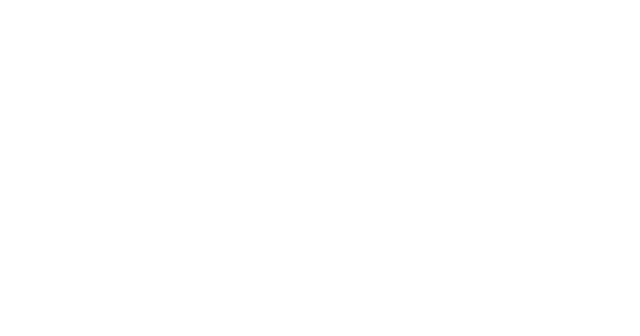
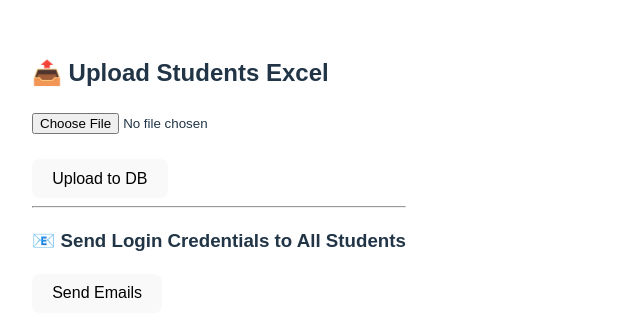
Before and after one commit to RamShekade/placement-portal-frontend, a React (Vite) app: page /upload in a window 1280 px wide. Before the commit this address had no page. Shown: the part 226-562 px from the top of the page, without its empty margins (0-640 px from the left). Built offline with nearby package versions, Linux system fonts and the light colour scheme.

Commit message:
uplaod students data

```diff
--- a/package.json
+++ b/package.json
@@ -12,7 +12,8 @@
   "dependencies": {
     "react": "^19.0.0",
     "react-dom": "^19.0.0",
-    "react-router-dom": "^7.5.3"
+    "react-router-dom": "^7.5.3",
+    "xlsx": "^0.18.5"
   },
   "devDependencies": {
     "@eslint/js": "^9.22.0",
--- a/src/App.jsx
+++ b/src/App.jsx
@@ -2,12 +2,14 @@ import { BrowserRouter as Router, Routes, Route } from 'react-router-dom'
 import Login from './components/Login'
 import Register from './components/Register'
 import Dashboard from './pages/Dashboard'
+import Home from './pages/Home'
 
 function App() {
   return (
     <Router>
       <Routes>
         <Route path="/" element={<Login />} />
+        <Route path="/upload" element={<Home />} />
         <Route path="/register" element={<Register />} />
         <Route path="/dashboard" element={<Dashboard/>} />
       </Routes>
--- a/src/pages/Home.jsx
+++ b/src/pages/Home.jsx
@@ -0,0 +1,85 @@
+// Home.jsx
+import React, { useState } from 'react';
+import * as XLSX from 'xlsx';
+
+export default function Home() {
+  const [data, setData] = useState([]);
+  const [uploadSuccess, setUploadSuccess] = useState(null);
+  const [emailStatus, setEmailStatus] = useState(null);
+  const [loading, setLoading] = useState(false);
+
+  const handleFile = (e) => {
+    const file = e.target.files[0];
+    const reader = new FileReader();
+
+    reader.onload = (event) => {
+      const workbook = XLSX.read(event.target.result, { type: 'binary' });
+      const sheetName = workbook.SheetNames[0];
+      const worksheet = workbook.Sheets[sheetName];
+      const jsonData = XLSX.utils.sheet_to_json(worksheet);
+      setData(jsonData);
+    };
+
+    reader.readAsBinaryString(file);
+  };
+
+  const handleUpload = async () => {
+    if (!data.length) {
+      alert('Please upload and parse a file first!');
+      return;
+    }
+
+    try {
+      setLoading(true);
+      const response = await fetch('https://placement-portal-backend.ramshekade20.workers.dev/api/dummydata', {
+        method: 'POST',
+        headers: { 'Content-Type': 'application/json' },
+        body: JSON.stringify(data),
+      });
+
+      const result = await response.json();
+      setUploadSuccess(result.message);
+    } catch (err) {
+      setUploadSuccess(`❌ Error uploading: ${err}`);
+    } finally {
+      setLoading(false);
+    }
+  };
+
+  const handleSendEmails = async () => {
+    try {
+      setLoading(true);
+      const response = await fetch('https://placement-portal-backend.ramshekade20.workers.dev/api/send-creds-batch', {
+        method: 'POST',
+      });
+
+      const result = await response.json();
+      setEmailStatus(`✅ Sent: ${result.message}\n❌ Failed: ${result.failed.length}`);
+      console.log(result.failed); // view failed ones in console
+    } catch (err) {
+      setEmailStatus(`❌ Error sending emails: ${err.message}`);
+    } finally {
+      setLoading(false);
+    }
+  };
+
+  return (
+    <div style={{ padding: '2rem', fontFamily: 'sans-serif' }}>
+      <h2>📤 Upload Students Excel</h2>
+      <input type="file" accept=".xlsx, .xls" onChange={handleFile} />
+      <br /><br />
+      <button onClick={handleUpload} disabled={loading}>
+        {loading ? 'Uploading...' : 'Upload to DB'}
+      </button>
+      {uploadSuccess && <p>{uploadSuccess}</p>}
+
+      <hr />
+
+      <h3>📧 Send Login Credentials to All Students</h3>
+      <button onClick={handleSendEmails} disabled={loading}>
+        {loading ? 'Sending...' : 'Send Emails'}
+      </button>
+      {emailStatus && <pre>{emailStatus}</pre>}
+    </div>
+  );
+}
```
Also changed, not shown: src/converter.js (added, +10 -0 lines), 1 other file (tests, documents, lock files or other folders).
